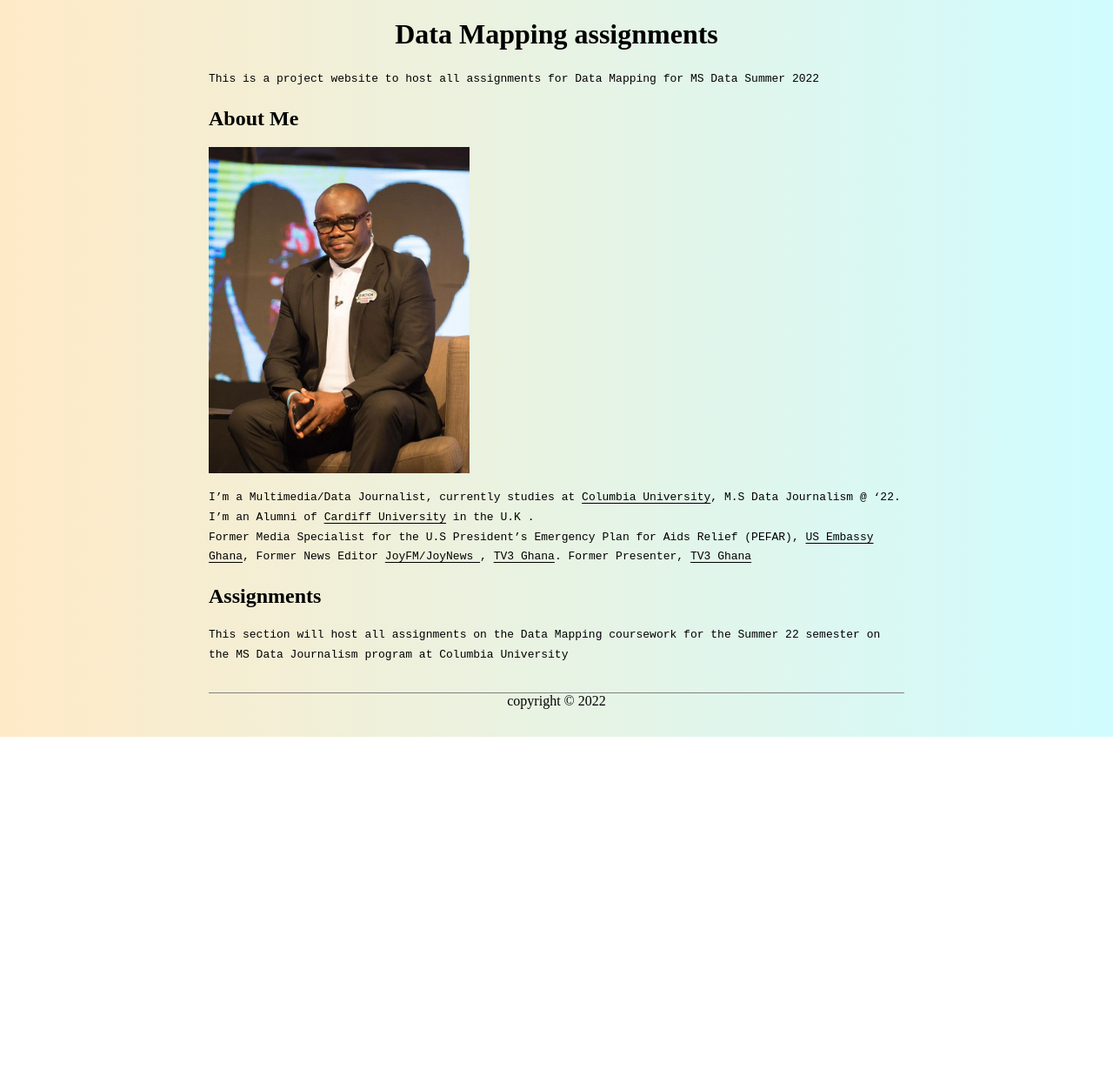
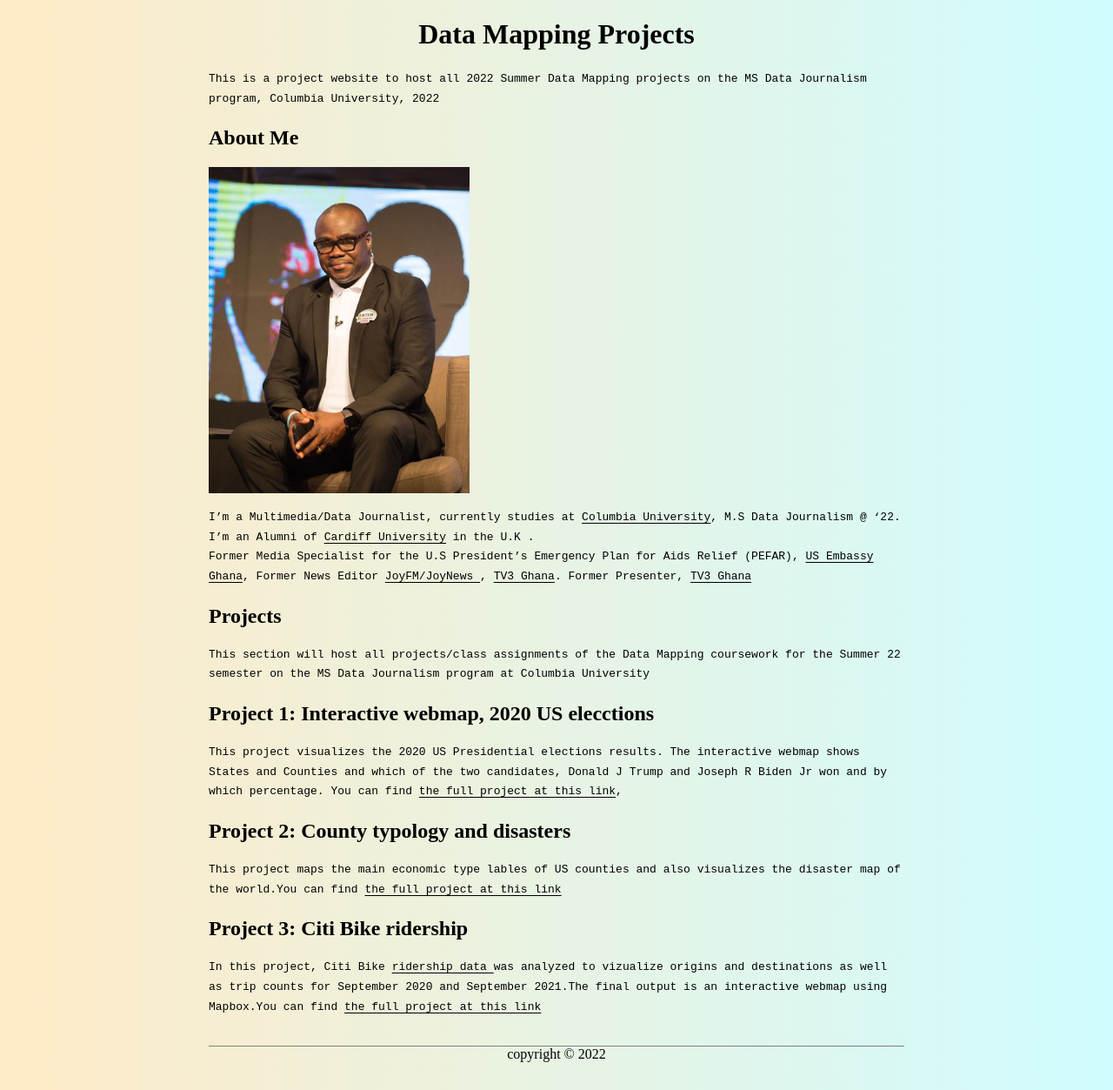
Before and after one commit to stephenanti/mywebsite, a plain HTML site: page index.html in a window 1280 px wide. Shown: the whole page at 87% size. Before the commit the page ends 847 px from the top, so only its background shows below. Drawn offline with Linux system fonts and the light colour scheme.

Commit message:
Add files via upload

```diff
--- a/index.html
+++ b/index.html
@@ -9,8 +9,8 @@
 </head>
 <body>
     <div class="header">
-        <h1> Data Mapping assignments </h1>
-        <p> This is a project website to host all assignments for Data Mapping for MS Data Summer 2022</p>
+        <h1> Data Mapping Projects </h1>
+        <p> This is a project website to host all 2022 Summer Data Mapping projects on the MS Data Journalism program, Columbia University, 2022</p>
     </div>
 
     <div id="about" class="section">
@@ -26,8 +26,15 @@
     </div>
 
     <div id="about" class="section">
-        <h2>Assignments</h2>
-        <p>This section will host all assignments on the Data Mapping coursework for the Summer 22 semester on the MS Data Journalism program at Columbia University </p>
+        <h2>Projects</h2>
+        <p>This section will host all projects/class assignments of the Data Mapping coursework for the Summer 22 semester on the MS Data Journalism program at Columbia University </p>
+        <h2> Project 1: Interactive webmap, 2020 US elecctions </h2>
+        <p>This project visualizes the 2020 US Presidential elections results. The interactive webmap shows States and Counties and which of the two candidates, Donald J Trump and Joseph R Biden Jr won and by which percentage. You can find <a href="https://stephenanti.github.io/election_webmap/" target="blank" >the full project at this link</a>,  </p>
+        <h2> Project 2: County typology and disasters</h2>
+        <p>This project maps the main economic type lables of US counties and also visualizes the disaster map of the world.You can find <a href="https://stephenanti.github.io/county_disaster/" target="blank" >the full project at this link</a></p>
+
+        <h2>Project 3: Citi Bike ridership</h2>
+        <p>In this project, Citi Bike <a href = "https://s3.amazonaws.com/tripdata/index.html" >ridership data </a>  was analyzed to vizualize origins and destinations as well as trip counts for September 2020 and September 2021.The final output is an interactive webmap using Mapbox.You can find <a href="https://stephenanti.github.io/citibike/" target="blank" >the full project at this link</a> </p>
     </div>
 
     <div class ="footer">
```
